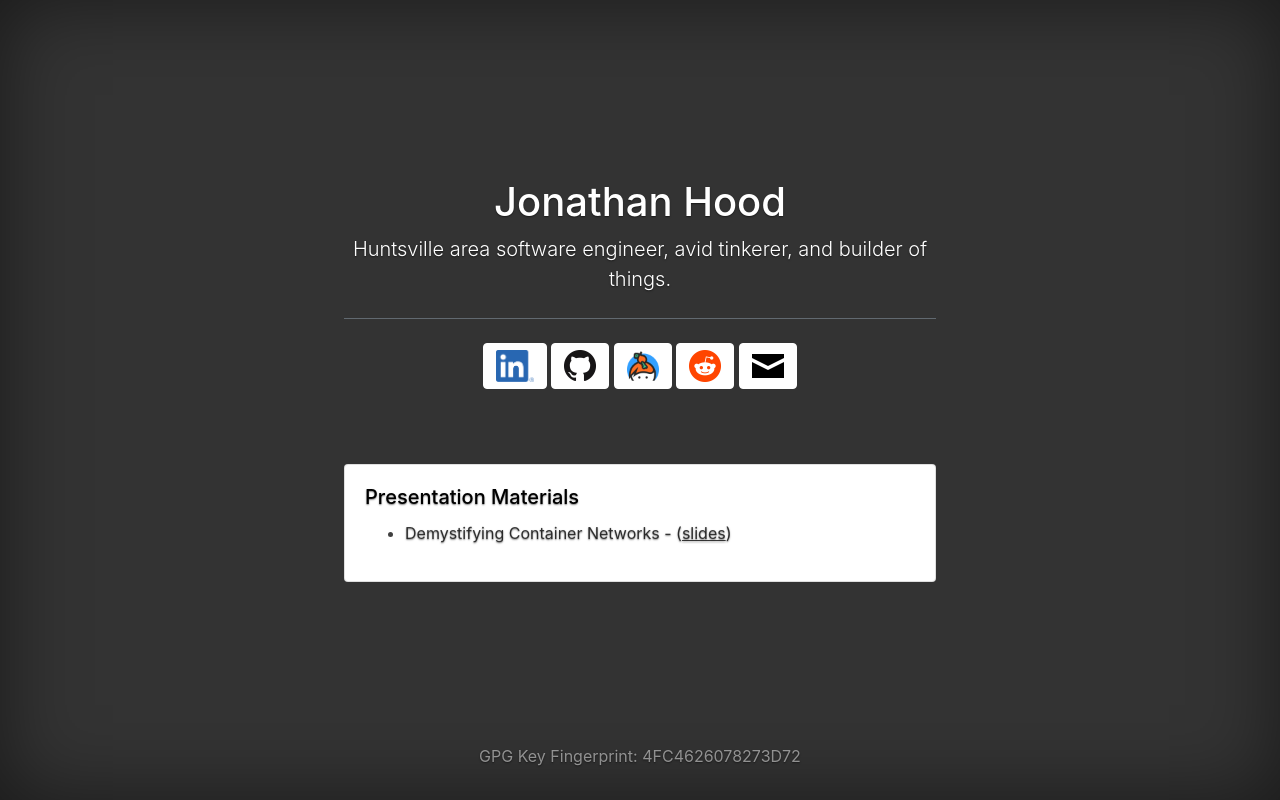
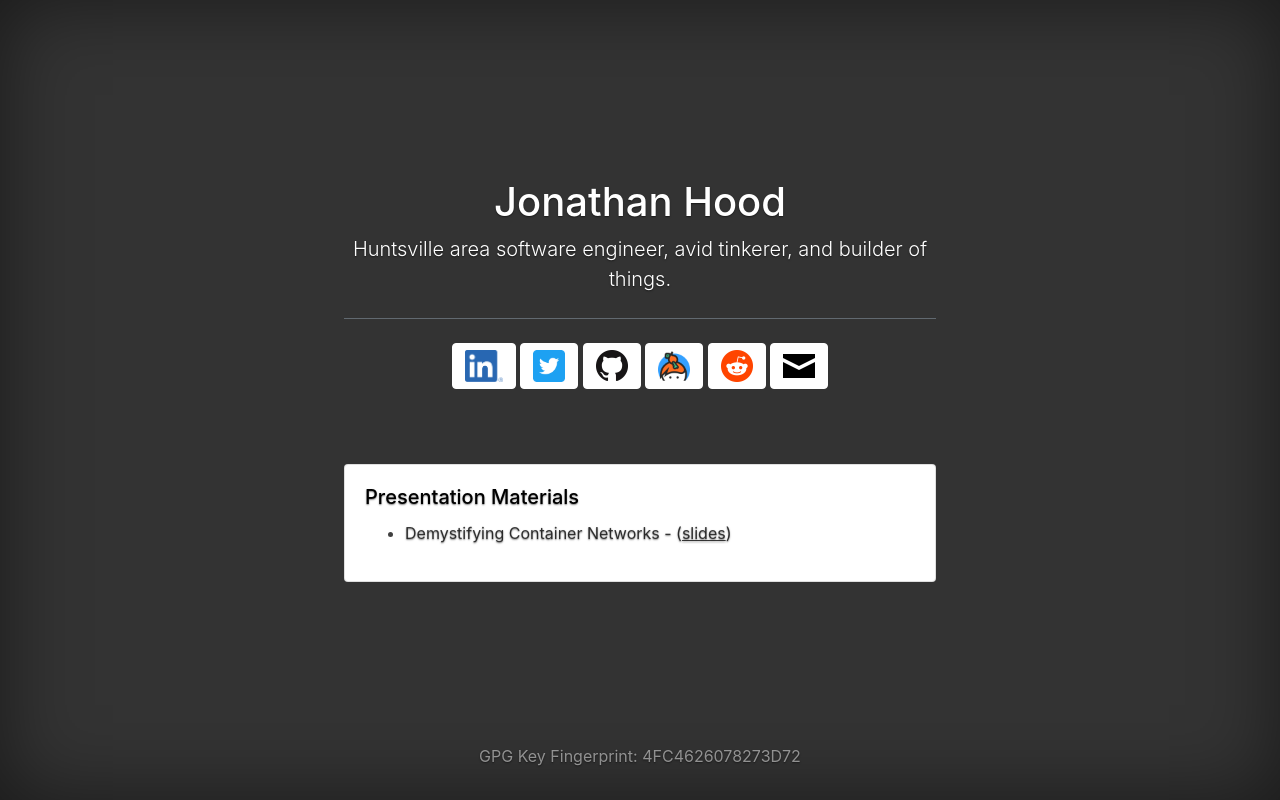
Before and after one commit to jonathanhood/home-splash-site, a plain HTML site: page index.html in a window 1280 px wide. Drawn offline with Linux system fonts and the light colour scheme.

Commit message:
Add twitter icon.

```diff
--- a/index.html
+++ b/index.html
@@ -26,6 +26,7 @@
 
     <p>
       <a href="https://www.linkedin.com/in/jonathanhood2/" class="btn btn-secondary social-icon"><img src="images/LI-In-Bug.png"></a>
+      <a href="https://twitter.com/jonathan_hood" class="btn btn-secondary social-icon"><img src="images/Twitter_Social_Icon_Rounded_Square_Color.png"></a>
       <a href="https://github.com/jonathanhood" class="btn btn-secondary social-icon"><img src="images/GitHub-Mark-64px.png"/></a>
 	  <a href="https://keybase.io/jhood06" class="btn btn-secondary social-icon"><img src="images/keybase.png"/></a>
 	  <a href="https://www.reddit.com/user/jhood06" class="btn btn-secondary social-icon"><img src="images/reddit.png"/></a>
```
Also changed, not shown: images/Twitter_Logo_Blue.png (added), images/Twitter_Social_Icon_Rounded_Square_Color.png (added).
